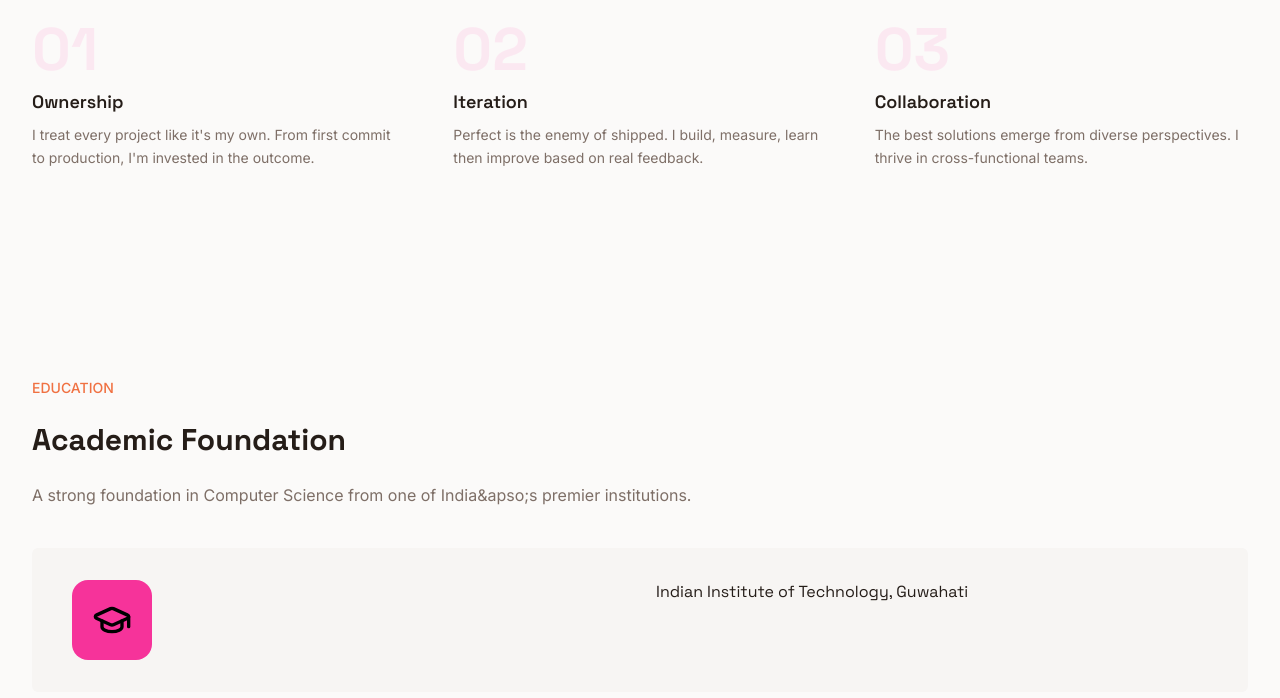
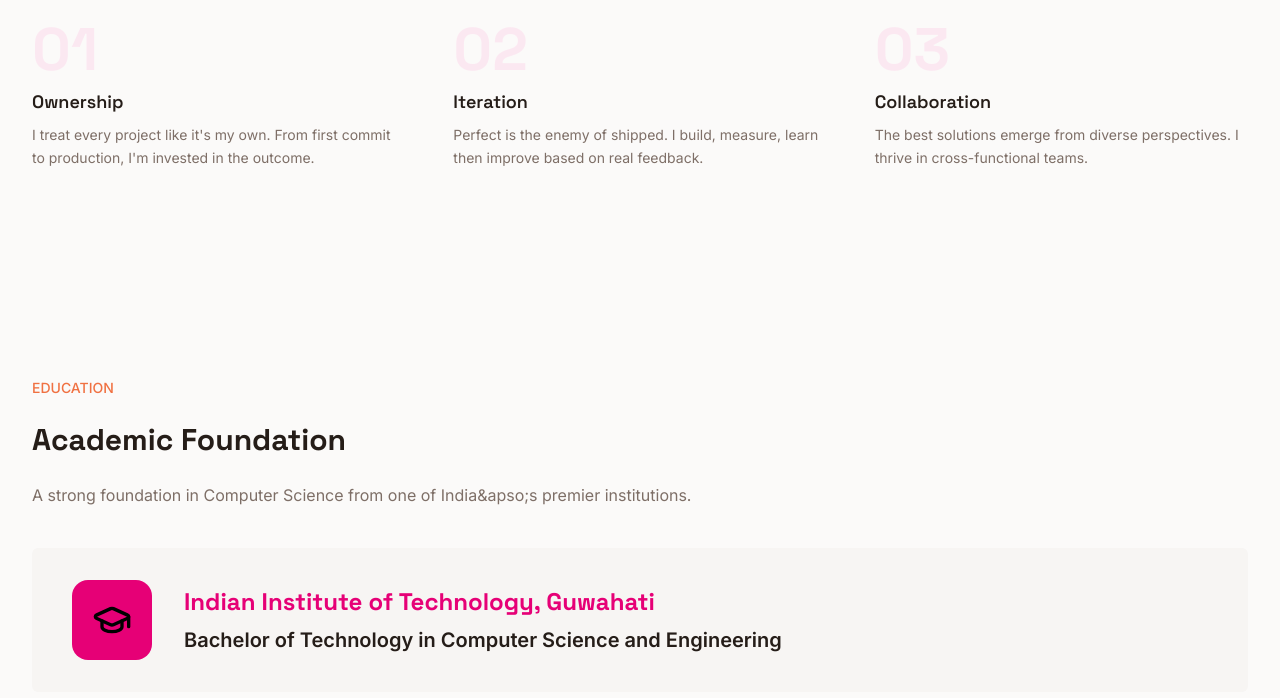
Before and after one commit to Ashu112/Portfolio-v2, a Next.js app: page / in a window 1280 px wide. Shown: the part 2336-3034 px from the top of the page. Built offline with nearby package versions, Linux system fonts and the light colour scheme.

Commit message:
Education card UI

```diff
--- a/src/components/Education.tsx
+++ b/src/components/Education.tsx
@@ -13,12 +13,20 @@
               premier institutions.
             </p>
           </div>
-          <div className="bg-card grid gap-8 rounded-md px-10 py-8 md:grid-cols-2">
-            <div className="flex h-20 w-20 items-center justify-center rounded-2xl bg-pink-500">
+          <div className="bg-card flex items-center gap-8 rounded-md px-10 py-8">
+            <div className="flex h-20 w-20 items-center justify-center rounded-2xl bg-pink-600">
               <GraduationCap className="h-10 w-10 text-black" />
             </div>
             <div className="space-y-4">
-              <h3>Indian Institute of Technology, Guwahati</h3>
+              {/* Education title */}
+              <div className="space-y-2">
+                <h3 className="text-2xl font-bold text-pink-600">
+                  Indian Institute of Technology, Guwahati
+                </h3>
+                <p className="text-xl font-semibold">
+                  Bachelor of Technology in Computer Science and Engineering
+                </p>
+              </div>
             </div>
           </div>
         </div>
```
